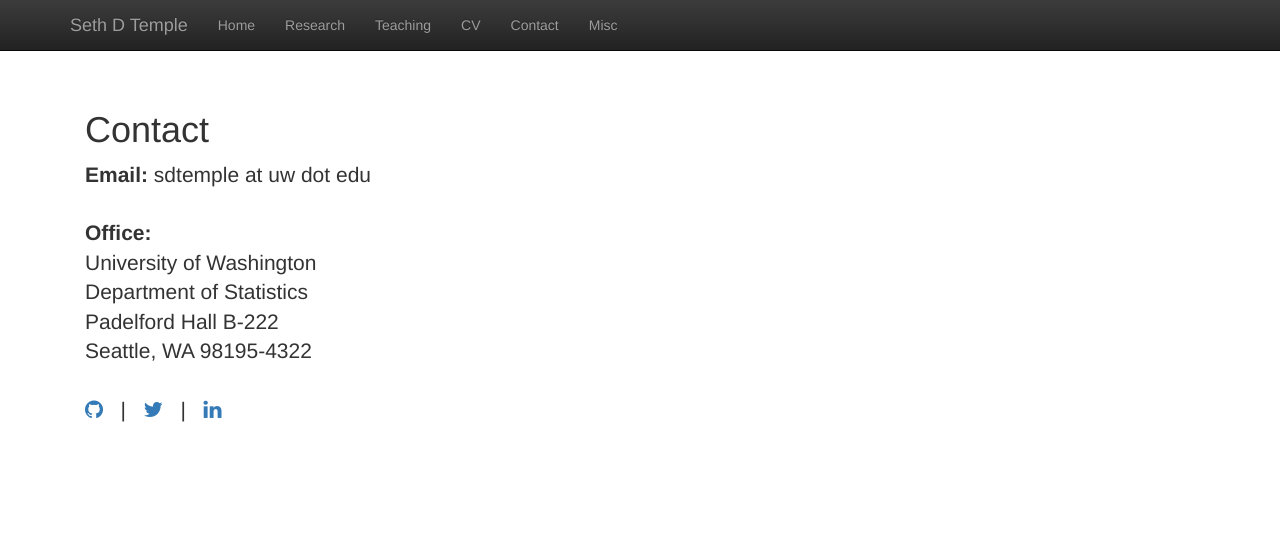
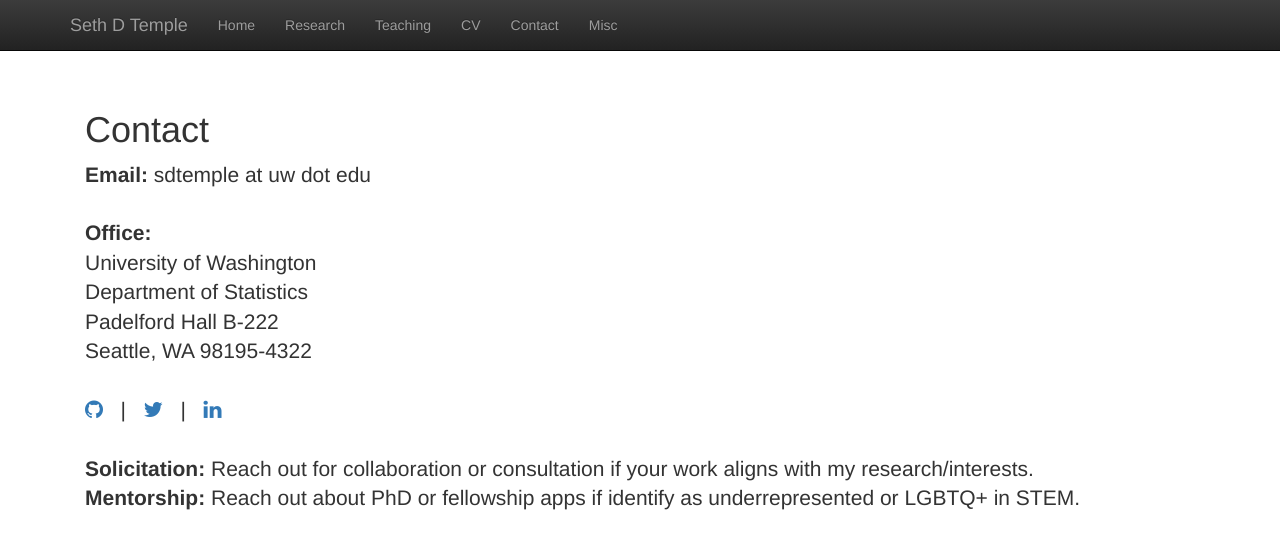
Before and after one commit to sdtemple/sdtemple.github.io, a Jekyll site: the page built from contact.html, in a window 1280 px wide. Shown: the top 549 px of the page. Built offline with Jekyll 4.4.1, drawn with Linux system fonts in a browser that asks for light colours; nearby versions of some CDN libraries; library files that are not in the unit come from our copies.

Commit message:
Update contact.html

```diff
--- a/contact.html
+++ b/contact.html
@@ -21,4 +21,8 @@ title:  'Contact'
   <a href = "https://twitter.com/sdtemple"><i class="fa fa-twitter" aria-hidden="true"></i></a>
          &nbsp;&nbsp;|&nbsp;&nbsp;
   <a href = "https://www.linkedin.com/in/sdtemple/"><i class="fa fa-linkedin" aria-hidden="true"></i></a>
+
+  <br/><br/>
+  <strong>Solicitation:</strong> Reach out for collaboration or consultation if your work aligns with my research/interests. <br/>
+  <strong>Mentorship:</strong> Reach out about PhD or fellowship apps if identify as underrepresented or LGBTQ+ in STEM. <br/>
 </p>
```
